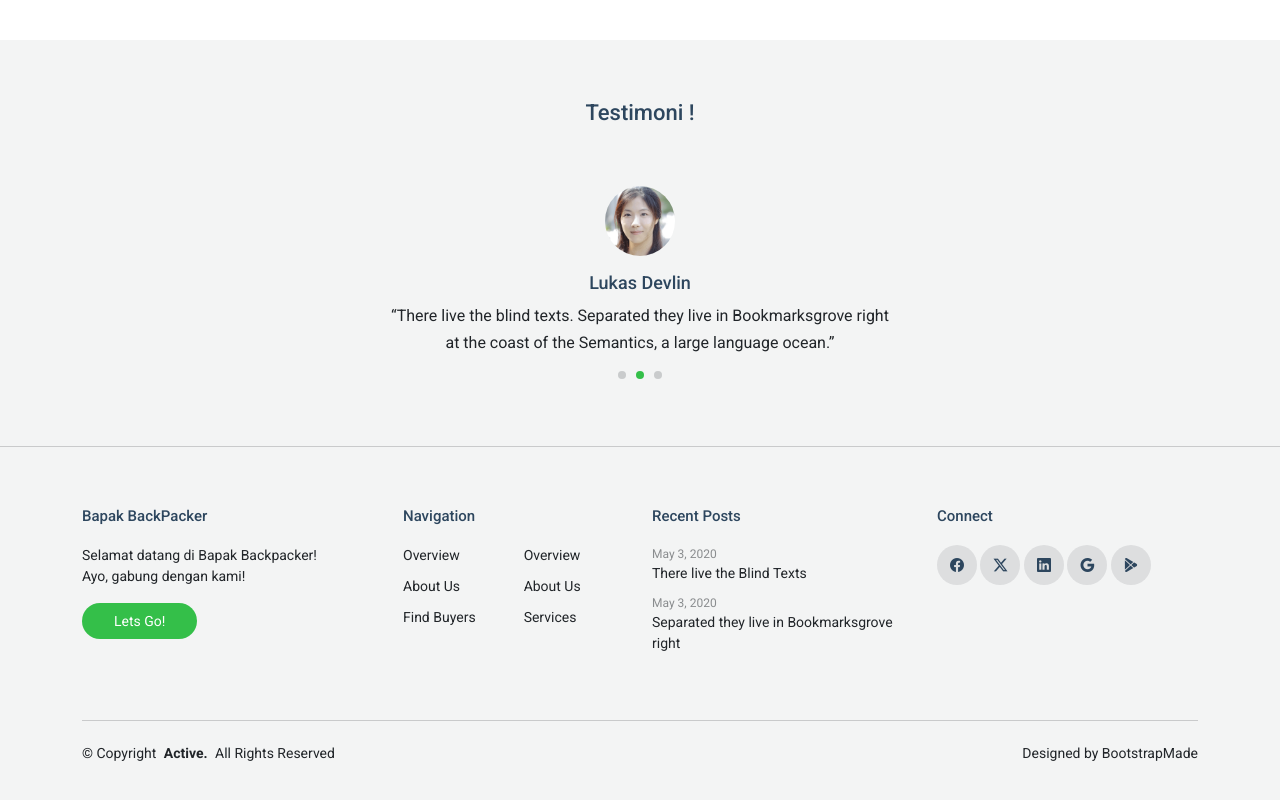
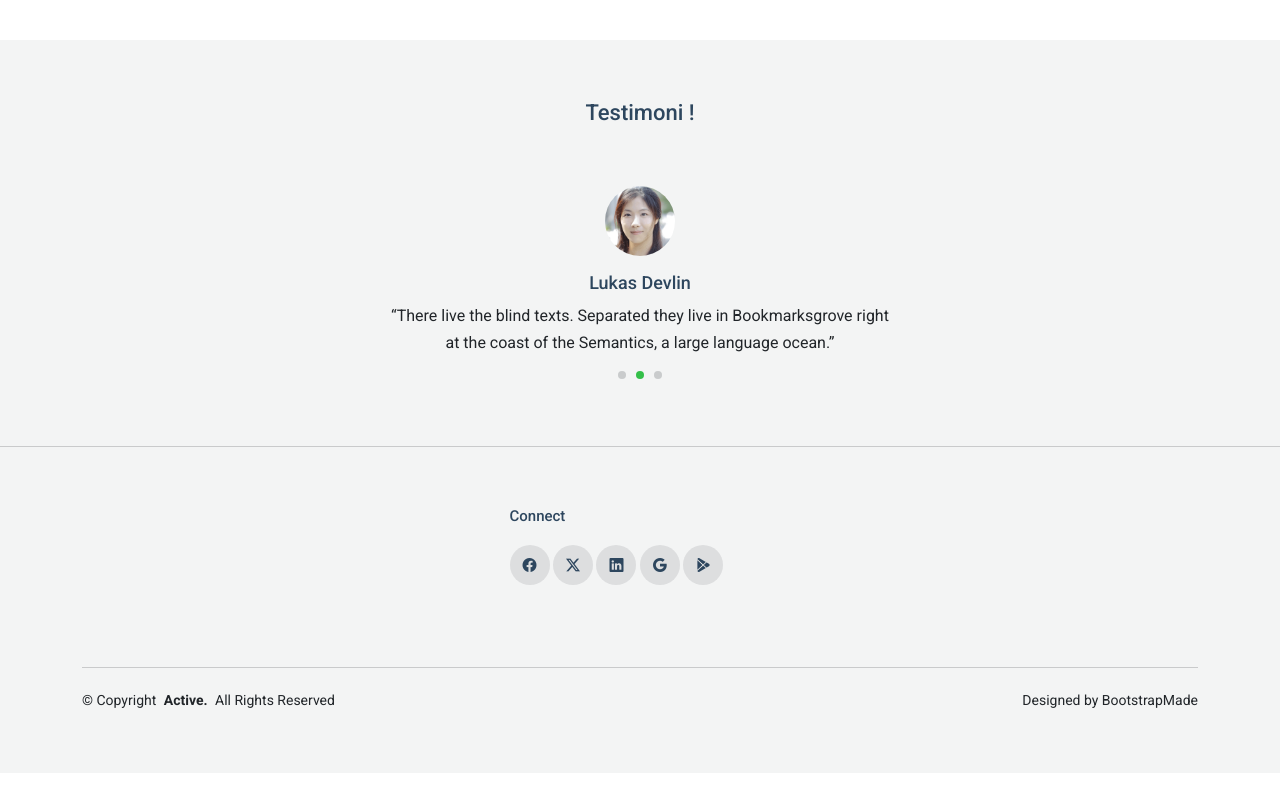
Before and after one commit to andri282/andri282.github.io, a plain HTML site: page index.html in a window 1280 px wide. Shown: the part 2871-3671 px from the top of the page. After the commit the page ends 3644 px from the top, so only its background shows below. Drawn offline with Linux system fonts and the light colour scheme.

Commit message:
Update index.html

```diff
--- a/index.html
+++ b/index.html
@@ -390,46 +390,8 @@
 
 <footer id="footer" class="footer light-background">
   <div class="container">
-        <div class="row g-4">
-          <div class="col-md-6 col-lg-3 mb-3 mb-md-0">
-            <div class="widget">
-              <h3 class="widget-heading">Bapak BackPacker</h3>
-              <p class="mb-4">Selamat datang di Bapak Backpacker! Ayo, gabung dengan kami!</p>
-              <p class="mb-0">
-                <a href="#" class="btn-learn-more">Lets Go!</a>
-              </p>
-            </div>
-          </div>
-          <div class="col-md-6 col-lg-3 ps-lg-5 mb-3 mb-md-0">
-            <div class="widget">
-              <h3 class="widget-heading">Navigation</h3>
-              <ul class="list-unstyled float-start me-5">
-                <li><a href="#">Overview</a></li>
-                <li><a href="#">About Us</a></li>
-                <li><a href="#">Find Buyers</a></li>
-              </ul>
-              <ul class="list-unstyled float-start">
-                <li><a href="#">Overview</a></li>
-                <li><a href="#">About Us</a></li>
-                <li><a href="#">Services</a></li>
-              </ul>
-            </div>
-          </div>
-          <div class="col-md-6 col-lg-3 pl-lg-5">
-            <div class="widget">
-              <h3 class="widget-heading">Recent Posts</h3>
-              <ul class="list-unstyled footer-blog-entry">
-                <li>
-                  <span class="d-block date">May 3, 2020</span>
-                  <a href="#">There live the Blind Texts</a>
-                </li>
-                <li>
-                  <span class="d-block date">May 3, 2020</span>
-                  <a href="#">Separated they live in Bookmarksgrove right</a>
-                </li>
-              </ul>
-            </div>
-          </div>
+    <div class="row g-4 justify-content-center">
+
       <div class="col-md-6 col-lg-3 pl-lg-5">
         <div class="widget">
           <h3 class="widget-heading">Connect</h3>
@@ -457,10 +419,6 @@
     <div class="copyright d-flex flex-column flex-md-row align-items-center justify-content-md-between">
       <p>© <span>Copyright</span> <strong class="px-1 sitename">Active.</strong> <span>All Rights Reserved</span></p>
       <div class="credits">
-            <!-- All the links in the footer should remain intact. -->
-            <!-- You can delete the links only if you've purchased the pro version. -->
-            <!-- Licensing information: https://bootstrapmade.com/license/ -->
-            <!-- Purchase the pro version with working PHP/AJAX contact form: [buy-url] -->
         Designed by <a href="https://bootstrapmade.com/">BootstrapMade</a>
       </div>
     </div>
```
Lines whose indentation alone changed are shown as unchanged.
